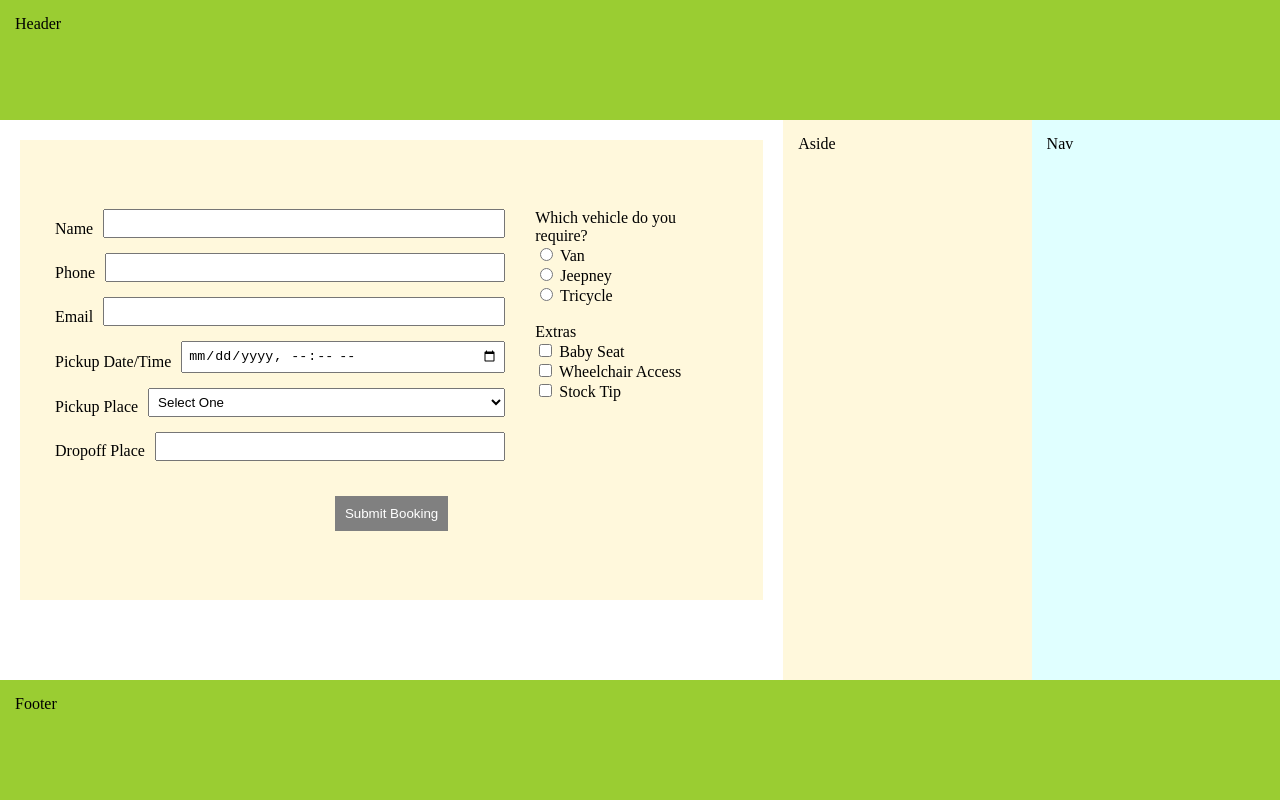
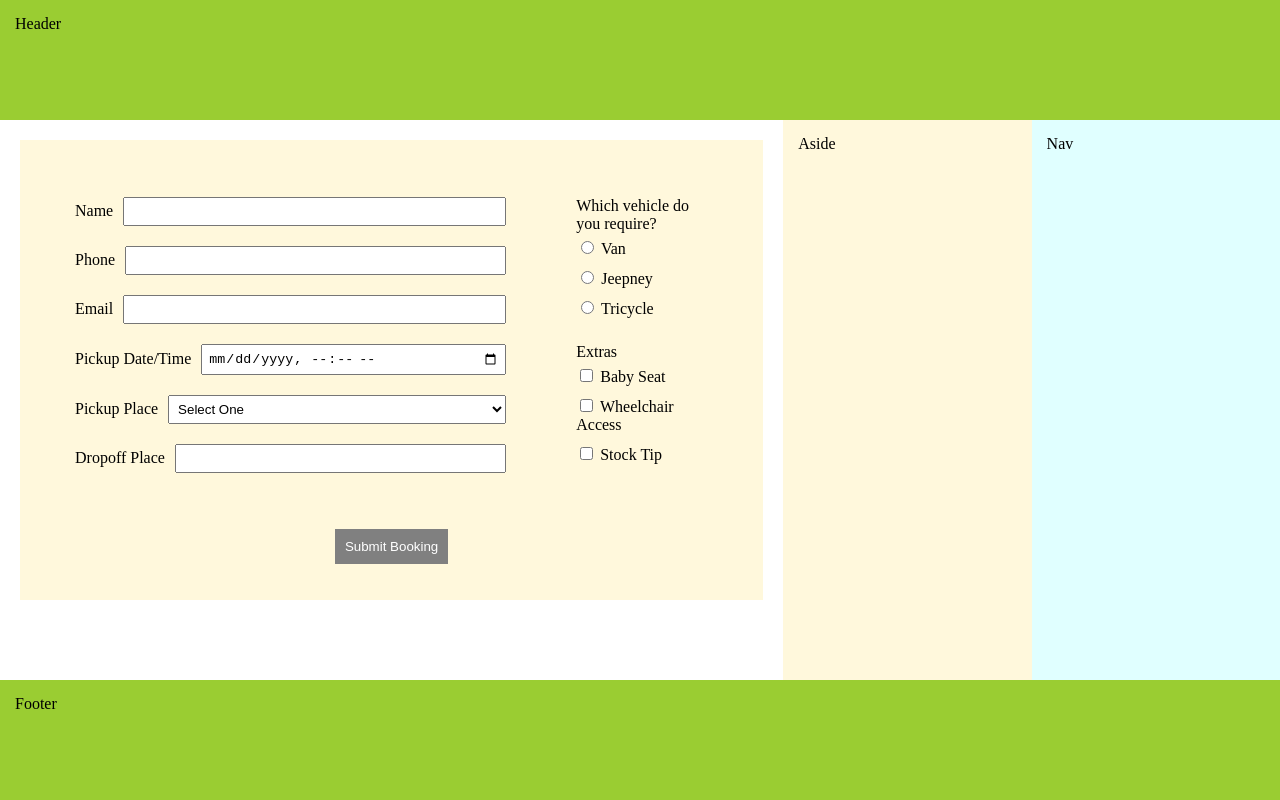
Before and after one commit to ymat1/WD30, a plain HTML site: page 11182022/displayflex.html in a window 1280 px wide. Drawn offline with Linux system fonts and the light colour scheme.

Commit message:
1118activity

```diff
--- a/11182022/displayflex.css
+++ b/11182022/displayflex.css
@@ -33,9 +33,6 @@ article {
 }
 .container {
     display: flex;
-    justify-content: center;
-    /* align-items: center; */
-    /* align-content: center; */
     column-gap: 30px;
 }
 .flex-left {
@@ -44,17 +41,25 @@ article {
 .field {
     display: flex;
     align-items: center;
-    margin-bottom: 5px;
+    margin: 20px;
 }
 .field input,select {
     flex: 1;
     padding: 5px;
-    margin: 0 0 10px 10px;
+    margin: 0 0 0 10px;
 }
 .flex-right {
+    flex: 1;
     width: 30%;
+    margin: 20px;
 }
-
+.pref {
+    padding: 0 0 20px 0;
+}
+.selection {
+    /* margin: 5px 0 5px 0; */
+    padding: 5px 0 5px 0;
+}
 .btn-container {
     text-align: center;
     margin-top: 20px;
--- a/11182022/displayflex.html
+++ b/11182022/displayflex.html
@@ -49,25 +49,34 @@
                         </div>
                     </div>
                     <div class="flex-right">
-                        Which vehicle do you require? <br />
+                        <div class="pref">Which vehicle do you require?
+                            <div class="selection">
                                 <input type="radio" name="vehicle" id="van">
                                 <label for="van">Van</label>
-                            <br />
+                            </div>
+                            <div class="selection">
                                 <input type="radio" name="vehicle" id="jeep">
                                 <label for="jeep">Jeepney</label>
-                            <br />
+                            </div>
+                            <div class="selection">
                                 <input type="radio" name="vehicle" id="tricycle">
                                 <label for="tricycle">Tricycle</label>
-                            <br /><br />
-                        Extras <br />
+                            </div>
+                        </div>
+                        <div class="pref">Extras
+                            <div class="selection">
                                 <input type="checkbox" name="extras" id="babyseat">
                                 <label for="babyseat">Baby Seat</label>
-                            <br />
+                            </div>
+                            <div class="selection">
                                 <input type="checkbox" name="extras" id="wheelchair">
                                 <label for="wheelchair">Wheelchair Access</label>
-                            <br />
+                            </div>
+                            <div class="selection">
                                 <input type="checkbox" name="extras" id="stock">
                                 <label for="stock">Stock Tip</label>
+                            </div>
+                        </div>
                     </div>
                 </div>
                 <div class="btn-container">
```
Lines whose indentation alone changed are shown as unchanged.
